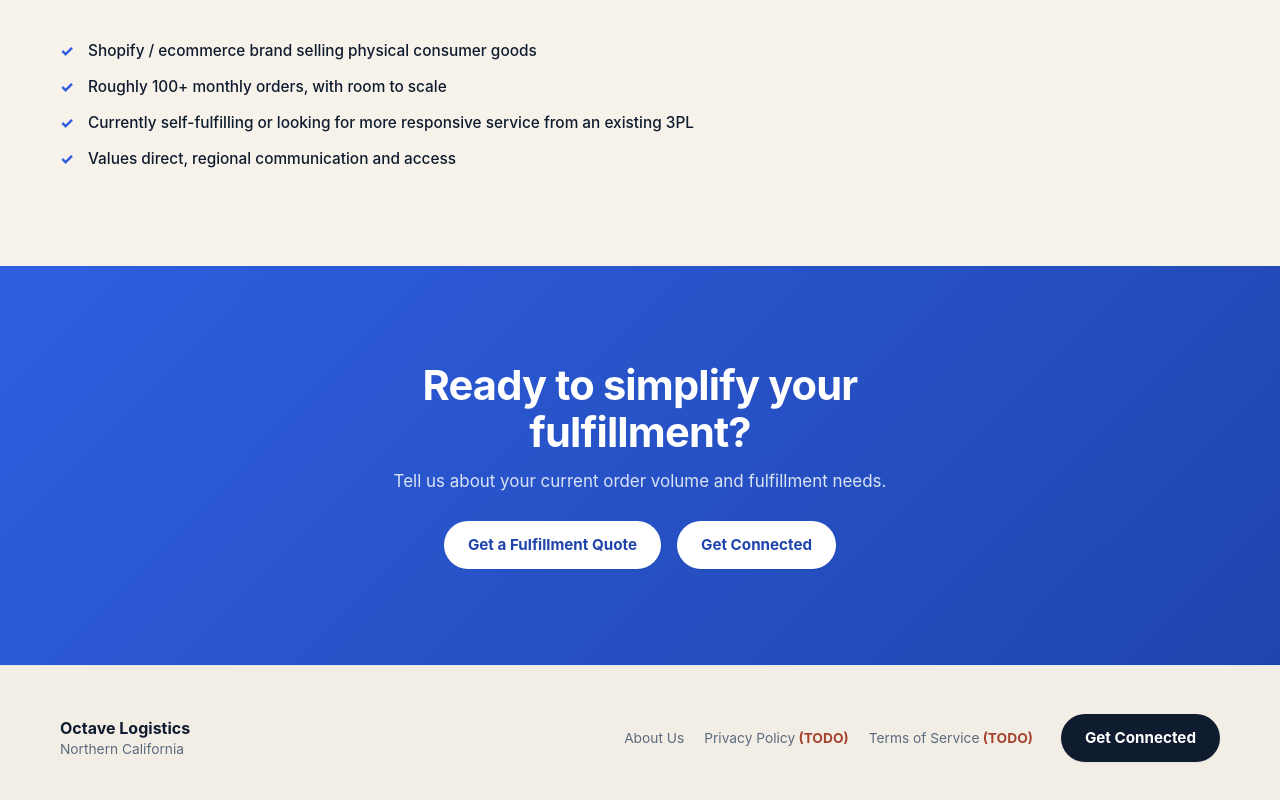
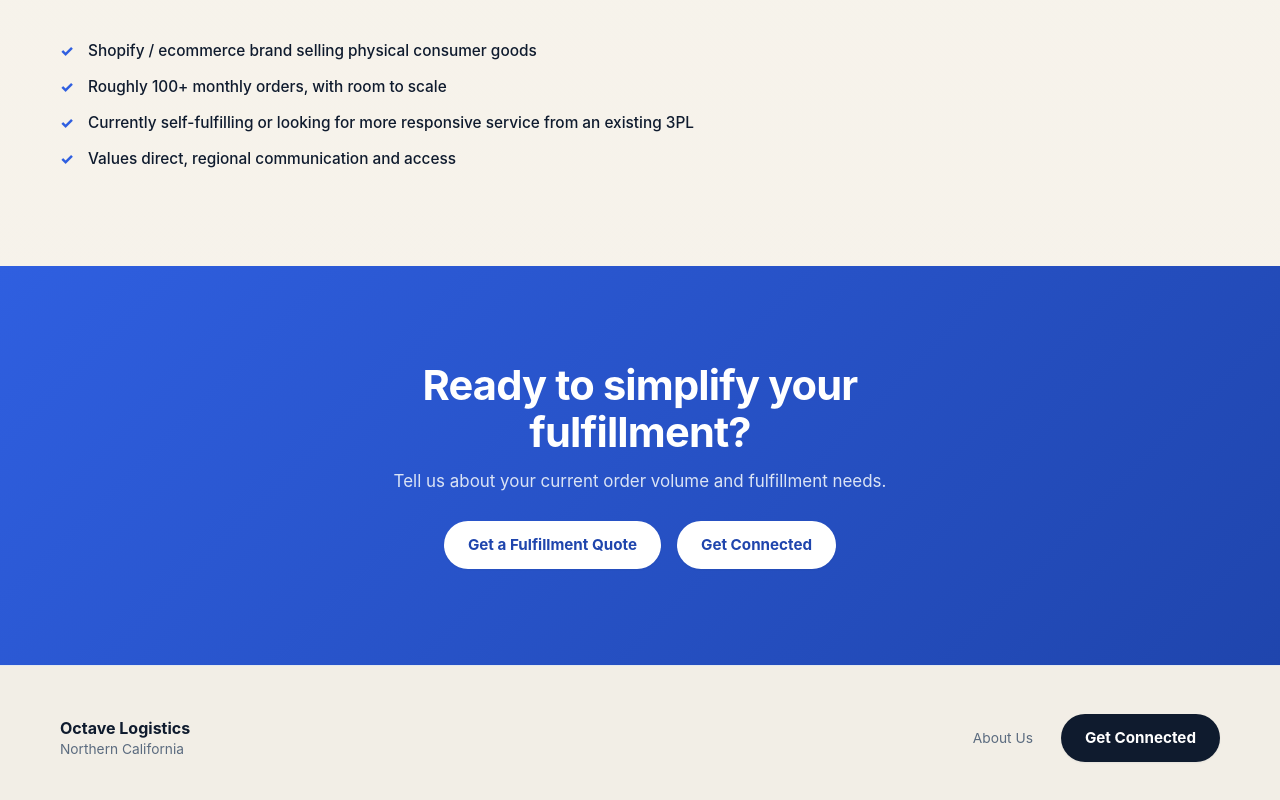
Before and after one commit to asingh468/3PL, a Next.js app: page / in a window 1280 px wide. Shown: the part 5295-6095 px from the top of the page. Built offline with nearby package versions, Linux system fonts and the light colour scheme.

Commit message:
romove tos

```diff
--- a/components/Footer.tsx
+++ b/components/Footer.tsx
@@ -9,16 +9,8 @@ export function Footer() {
           <span className="footerRegion">{siteConfig.region}</span>
         </div>
 
-        <nav className="footerLinks" aria-label="Legal">
+        <nav className="footerLinks" aria-label="Footer navigation">
           <a href={footerLinks.about.href}>{footerLinks.about.label}</a>
-          <a href={footerLinks.privacy.href}>
-            {footerLinks.privacy.label}
-            {footerLinks.privacy.todo && <span className="todoTag"> (TODO)</span>}
-          </a>
-          <a href={footerLinks.terms.href}>
-            {footerLinks.terms.label}
-            {footerLinks.terms.todo && <span className="todoTag"> (TODO)</span>}
-          </a>
         </nav>
 
         <a className="button" href="/contact#contact">
--- a/lib/site-config.ts
+++ b/lib/site-config.ts
@@ -251,6 +251,4 @@ export const finalCta = {
 
 export const footerLinks = {
   about: { label: "About Us", href: "/about" },
-  privacy: { label: "Privacy Policy", href: "#", todo: true },
-  terms: { label: "Terms of Service", href: "#", todo: true },
 };
```
